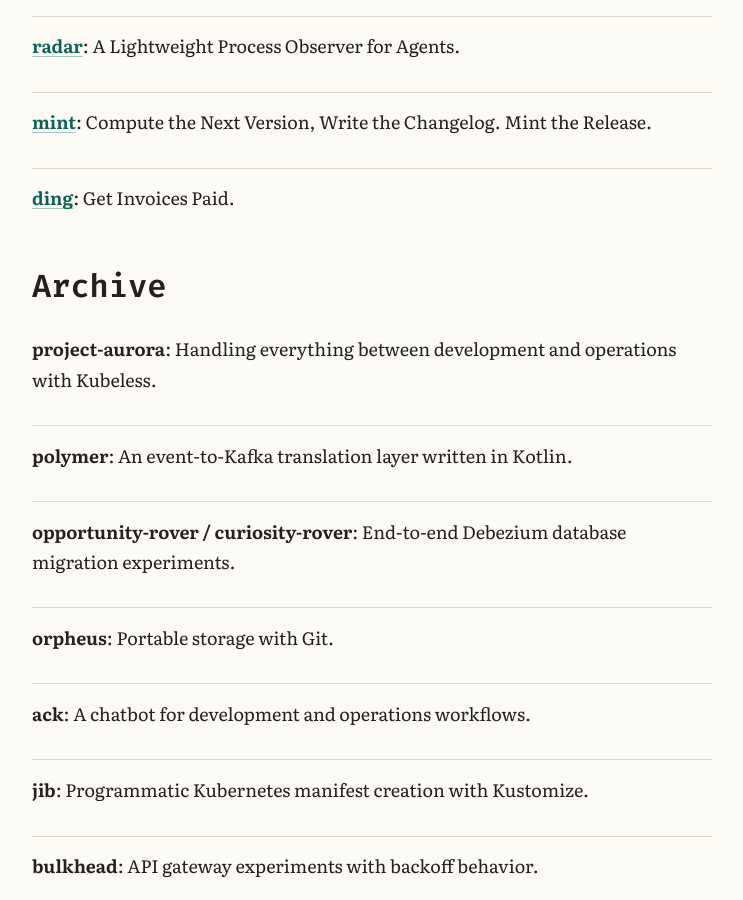
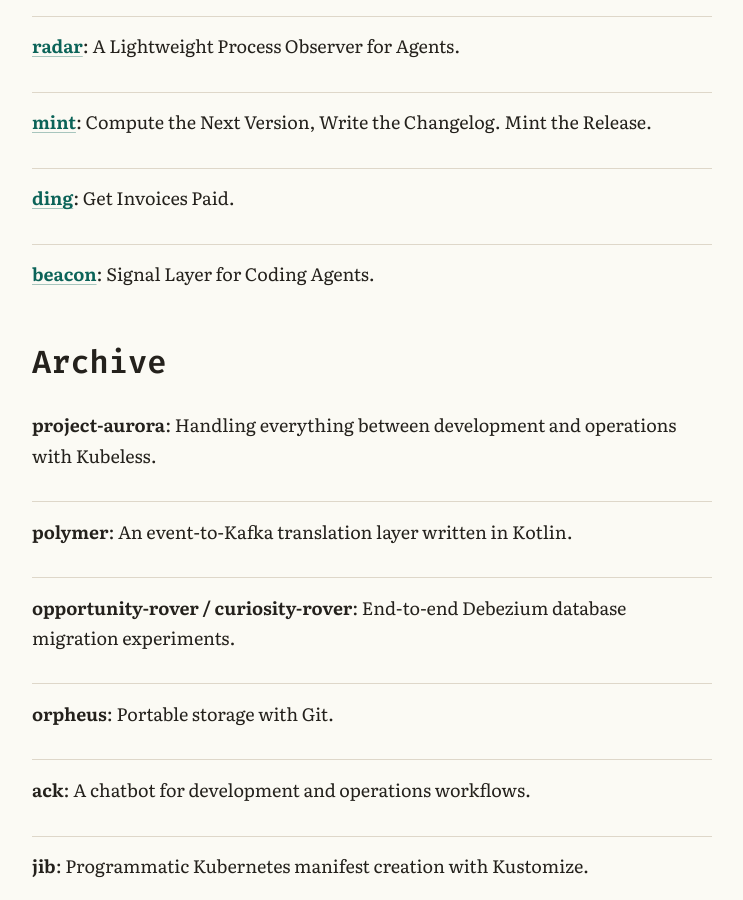
Before and after one commit to jamesonstone/jamesonstone.github.io, a Jekyll site: the page built from projects.md, in a window 1280 px wide and 900 px high, scrolled down 1393 px. Shown: the whole window, without its empty margins (268-1011 px from the left). Built offline with Jekyll 4.4.1, drawn with Linux system fonts in a browser that asks for light colours.

Commit message:
chore(GH-27): :wrench: add meta files

```diff
--- a/llms.txt
+++ b/llms.txt
@@ -38,7 +38,7 @@
 - [radar](https://github.com/jamesonstone/radar): A lightweight process observer for agents.
 - [mint](https://github.com/jamesonstone/mint): Version, changelog, and release-state tooling.
 - [ding](https://github.com/jamesonstone/ding): Invoice payment tracking and workflow tooling.
-
+- [beacon](https://github.com/jamesonstone/beacon): Signal Layer for Coding Agents.
 ## Machine Indexes
 
 - [llms.txt](https://jamesonstone.github.io/llms.txt): Curated LLM entrypoint for this site.
--- a/projects.md
+++ b/projects.md
@@ -42,6 +42,7 @@
   <li><strong><a href="https://github.com/jamesonstone/radar">radar</a></strong>: A Lightweight Process Observer for Agents.</li>
   <li><strong><a href="https://github.com/jamesonstone/mint">mint</a></strong>: Compute the Next Version, Write the Changelog. Mint the Release.</li>
   <li><strong><a href="https://github.com/jamesonstone/ding">ding</a></strong>: Get Invoices Paid.</li>
+  <li><strong><a href="https://github.com/jamesonstone/beacon">beacon</a></strong>: Signal Layer for Coding Agents.</li>
 </ul>
 
 ## Archive
```
